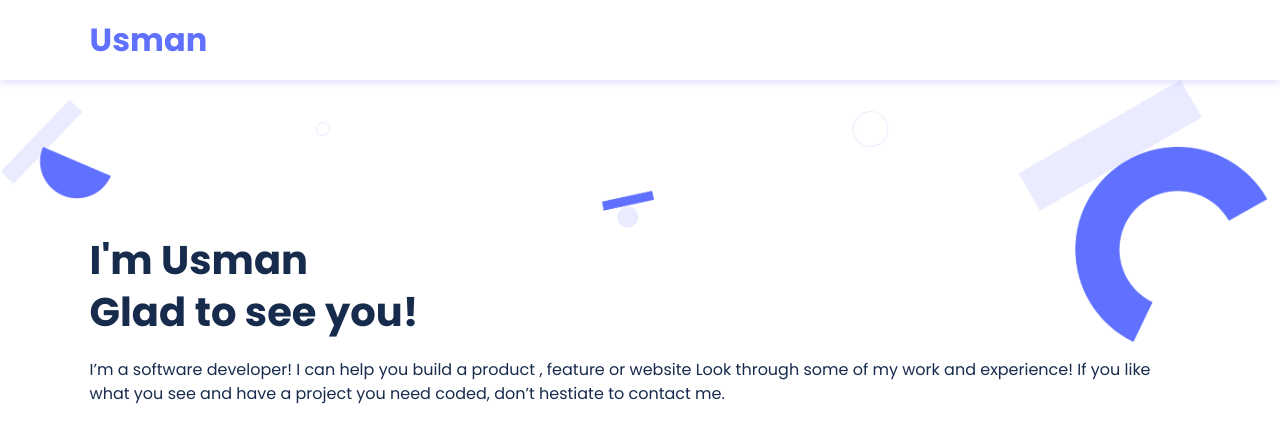
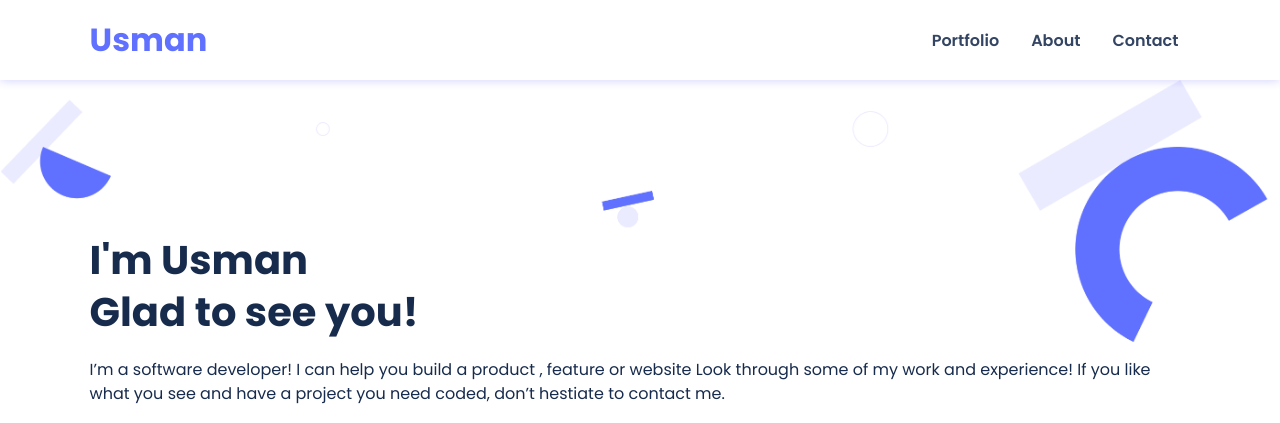
Before and after one commit to MuhammadUsmanAslam/Portfolio, a website: page index.html in a window 1280 px wide. Shown: the top 423 px of the page. Drawn offline with Linux system fonts and the light colour scheme.

Commit message:
Fix broken navbar for desktop-version

```diff
--- a/index.html
+++ b/index.html
@@ -32,7 +32,7 @@
             </div>
             <!-- Mobile Navbar Ends Here-->
             <!-- Desktop Navbar Starts Here-->
-            <ul class="d-flex nav-links">
+            <ul class="nav-links">
                 <li class="nav-link"><a href="#my-portfolio">Portfolio</a></li>
                 <li class="nav-link"><a href="#about">About</a></li>
                 <li class="nav-link"><a href="#contact">Contact</a></li>
--- a/style.css
+++ b/style.css
@@ -44,7 +44,6 @@ body {
 }
 
 header {
-  /* position: relative; */
   background-color: #fff;
   color: #6070ff;
   display: flex;
@@ -407,6 +406,10 @@ textarea:focus {
     box-shadow: 0 0.25px 10px 0 rgba(0, 0, 255, 0.2);
   }
 
+  .nav-links {
+    display: flex;
+  }
+
   .nav-menu-button {
     display: none;
   }
```
